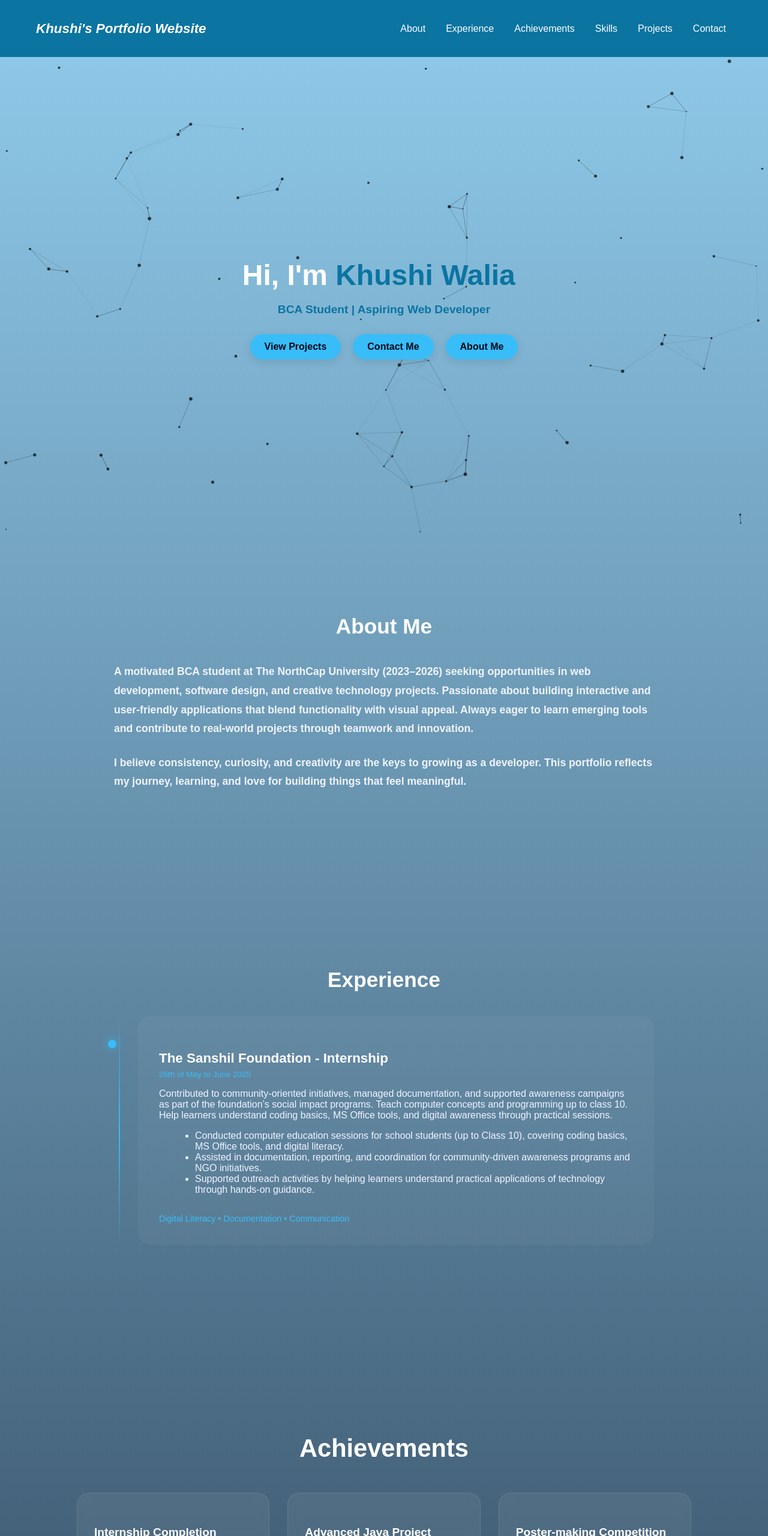
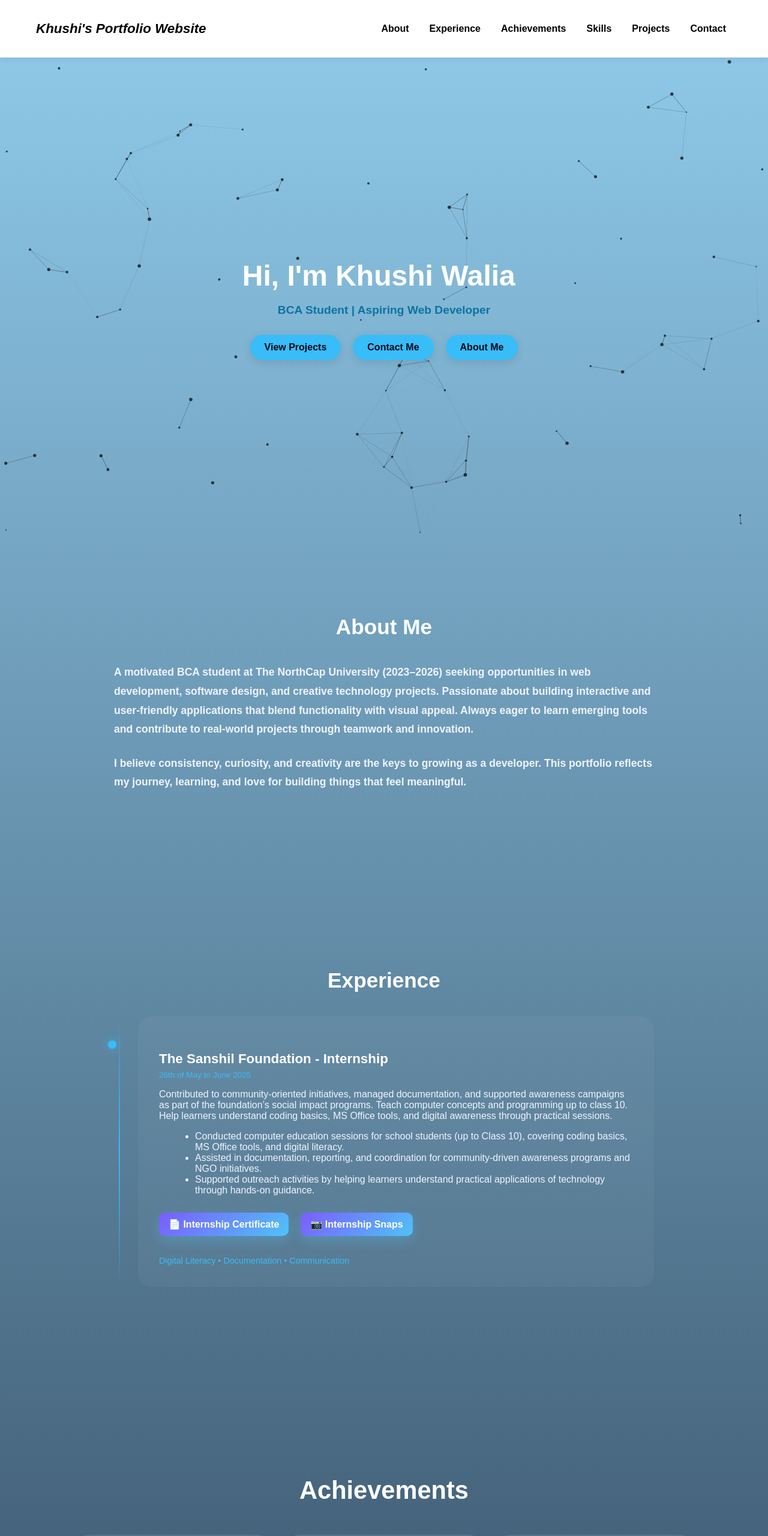
Before and after one commit to KhushiWalia09/portfolio, a React (Vite) app: page / in a window 1280 px wide. Shown: the top 2560 px of the page at 60% size. Built offline with nearby package versions, Linux system fonts and the light colour scheme.

Commit message:
Changes Done

```diff
--- a/src/components/Experience.jsx
+++ b/src/components/Experience.jsx
@@ -37,8 +37,28 @@ function Experience() {
               practical applications of technology through hands-on guidance.
             </li>
           </ul>
-
-          <span className="experience-tech">Digital Literacy • Documentation • Communication</span>
+          <div className="project-links">
+            <a
+              href="/internship-certificate.pdf"
+              target="_blank"
+              rel="noopener noreferrer"
+              className="project-btn primary"
+            >
+              📄 Internship Certificate
+            </a>
+            <a
+              href="https://drive.google.com/drive/folders/1hXIHjJ8bxyJNQOwH0GeIqqOD0zQGFvCH?usp=sharing"
+              target="_blank"
+              rel="noopener noreferrer"
+              className="project-btn secondary"
+            >
+              📷 Internship Snaps
+            </a>
+          </div>
+          <br></br>
+          <span className="experience-tech">
+            Digital Literacy • Documentation • Communication
+          </span>
         </div>
       </div>
     </section>
--- a/src/components/Header.css
+++ b/src/components/Header.css
@@ -16,16 +16,23 @@
   justify-content: space-between;
   align-items: center;
   padding: 16px 60px;
-  background-color: #0b74a1;
+  background-color: rgb(255, 255, 255);
+  background: rgb(255, 255, 255);
   position: sticky;
   top: 0;
   z-index: 1000;
   backdrop-filter: blur(10px);
+  -webkit-backdrop-filter: blur(10px);
   transition: all 0.3s ease;
+  box-shadow: 0 2px 10px rgba(0, 0, 0, 0.08);
+  border-bottom: 1px solid rgba(0, 0, 0, 0.05);
+  /* Safari/iOS specific fixes */
+  -webkit-transform: translateZ(0);
+  transform: translateZ(0);
 }
 
 nav a.active {
-  color: #38bdf8;
+  color: #167198;
 }
 
 nav a.active::after {
@@ -34,17 +41,24 @@ nav a.active::after {
 
 
 .logo {
-  color: #b5e2f8;
+  color: rgb(0, 0, 0) !important;
   font-size: 1.4rem;
   font-weight: bold;
+  /* Safari/iOS specific fixes */
+  -webkit-text-fill-color: rgb(0, 0, 0);
+  text-rendering: optimizeLegibility;
+  -webkit-font-smoothing: antialiased;
 }
 
 nav a {
   position: relative;
-  color: white;
+  color: rgb(0, 0, 0);
   margin-left: 24px;
   text-decoration: none;
-  font-weight: 500;
+  font-weight: bold;
+  /* Safari/iOS specific fixes */
+  -webkit-text-fill-color: rgb(0, 0, 0);
+  text-rendering: optimizeLegibility;
 }
 
 /* 🔥 Animated underline */
@@ -55,7 +69,7 @@ nav a::after {
   height: 2px;
   left: 0;
   bottom: -6px;
-  background-color: #38bdf8;
+  background-color: #354045;
   transition: width 0.3s ease;
 }
 
--- a/src/components/Hero.css
+++ b/src/components/Hero.css
@@ -42,7 +42,7 @@
 
 .hero-title .name {
   display: inline;
-  color: #0b74a1;
+  color: #0c4760;
   animation: slideInRight 0.8s ease 0.3s forwards;
   opacity: 0;
   position: relative;
--- a/src/index.css
+++ b/src/index.css
@@ -19,9 +19,11 @@ h4,
 h5,
 h6 {
   color: #ffffff !important;
+  -webkit-text-fill-color: #ffffff;
   font-weight: 700;
   -webkit-font-smoothing: antialiased;
   -moz-osx-font-smoothing: grayscale;
+  text-rendering: optimizeLegibility;
 }
 
 section h2 {
@@ -153,7 +155,7 @@ nav a:hover {
   opacity: 0;
   transform: translateY(50px);
   transition: opacity 0.8s cubic-bezier(0.4, 0, 0.2, 1),
-              transform 0.8s cubic-bezier(0.4, 0, 0.2, 1);
+    transform 0.8s cubic-bezier(0.4, 0, 0.2, 1);
 }
 
 /* Active state when element is visible */
@@ -163,16 +165,33 @@ nav a:hover {
 }
 
 /* Stagger animation for child elements */
-.reveal.active > * {
+.reveal.active>* {
   animation: fadeInUp 0.6s cubic-bezier(0.4, 0, 0.2, 1) backwards;
 }
 
-.reveal.active > *:nth-child(1) { animation-delay: 0.1s; }
-.reveal.active > *:nth-child(2) { animation-delay: 0.2s; }
-.reveal.active > *:nth-child(3) { animation-delay: 0.3s; }
-.reveal.active > *:nth-child(4) { animation-delay: 0.4s; }
-.reveal.active > *:nth-child(5) { animation-delay: 0.5s; }
-.reveal.active > *:nth-child(6) { animation-delay: 0.6s; }
+.reveal.active>*:nth-child(1) {
+  animation-delay: 0.1s;
+}
+
+.reveal.active>*:nth-child(2) {
+  animation-delay: 0.2s;
+}
+
+.reveal.active>*:nth-child(3) {
+  animation-delay: 0.3s;
+}
+
+.reveal.active>*:nth-child(4) {
+  animation-delay: 0.4s;
+}
+
+.reveal.active>*:nth-child(5) {
+  animation-delay: 0.5s;
+}
+
+.reveal.active>*:nth-child(6) {
+  animation-delay: 0.6s;
+}
 
 /* Fade in up animation */
 @keyframes fadeInUp {
@@ -180,6 +199,7 @@ nav a:hover {
     opacity: 0;
     transform: translateY(30px);
   }
+
   to {
     opacity: 1;
     transform: translateY(0);
@@ -191,7 +211,7 @@ nav a:hover {
   opacity: 0;
   transform: translateX(-50px);
   transition: opacity 0.8s cubic-bezier(0.4, 0, 0.2, 1),
-              transform 0.8s cubic-bezier(0.4, 0, 0.2, 1);
+    transform 0.8s cubic-bezier(0.4, 0, 0.2, 1);
 }
 
 .reveal-left.active {
@@ -203,7 +223,7 @@ nav a:hover {
   opacity: 0;
   transform: translateX(50px);
   transition: opacity 0.8s cubic-bezier(0.4, 0, 0.2, 1),
-              transform 0.8s cubic-bezier(0.4, 0, 0.2, 1);
+    transform 0.8s cubic-bezier(0.4, 0, 0.2, 1);
 }
 
 .reveal-right.active {
@@ -215,7 +235,7 @@ nav a:hover {
   opacity: 0;
   transform: scale(0.9);
   transition: opacity 0.8s cubic-bezier(0.4, 0, 0.2, 1),
-              transform 0.8s cubic-bezier(0.4, 0, 0.2, 1);
+    transform 0.8s cubic-bezier(0.4, 0, 0.2, 1);
 }
 
 .reveal-scale.active {
@@ -225,6 +245,7 @@ nav a:hover {
 
 /* Respect reduced motion preferences */
 @media (prefers-reduced-motion: reduce) {
+
   .reveal,
   .reveal-left,
   .reveal-right,
```
Also changed, not shown: public/fevicon.jpeg (deleted), 1 other file (tests, documents, lock files or other folders).
